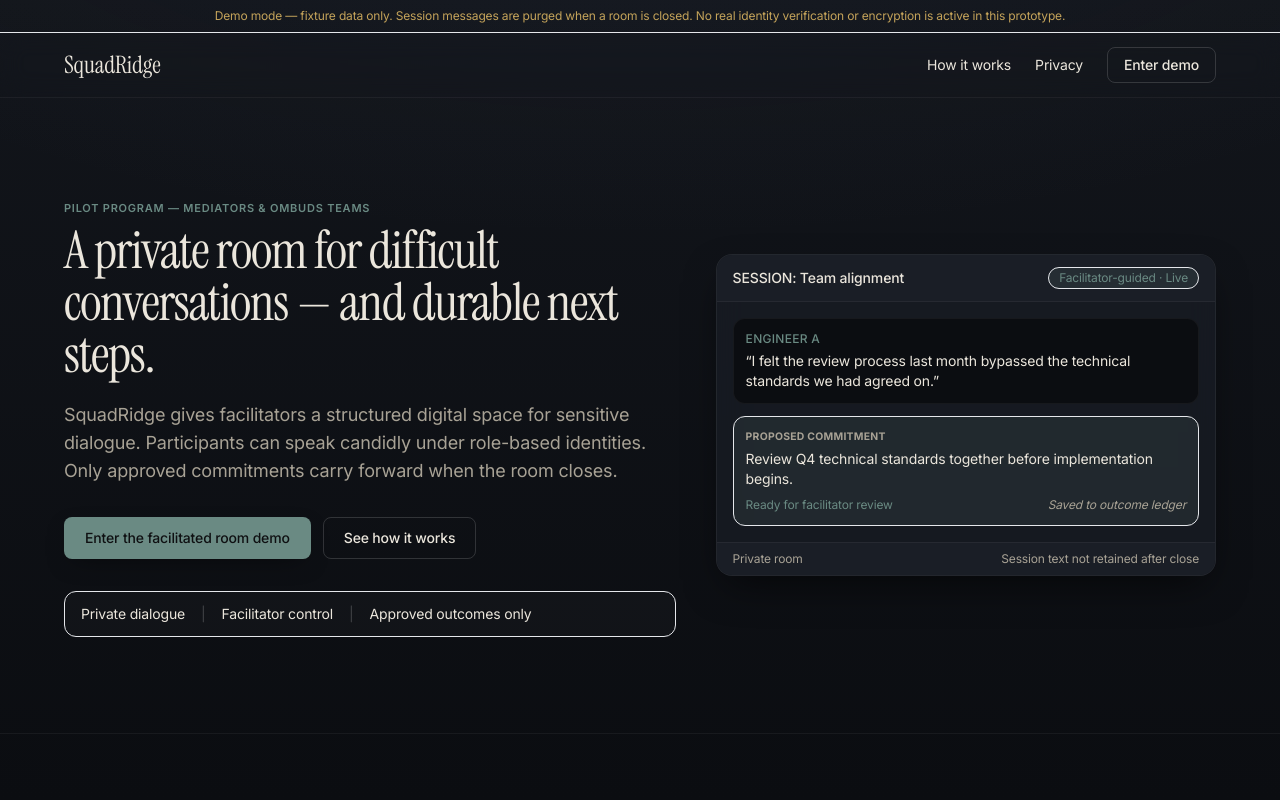
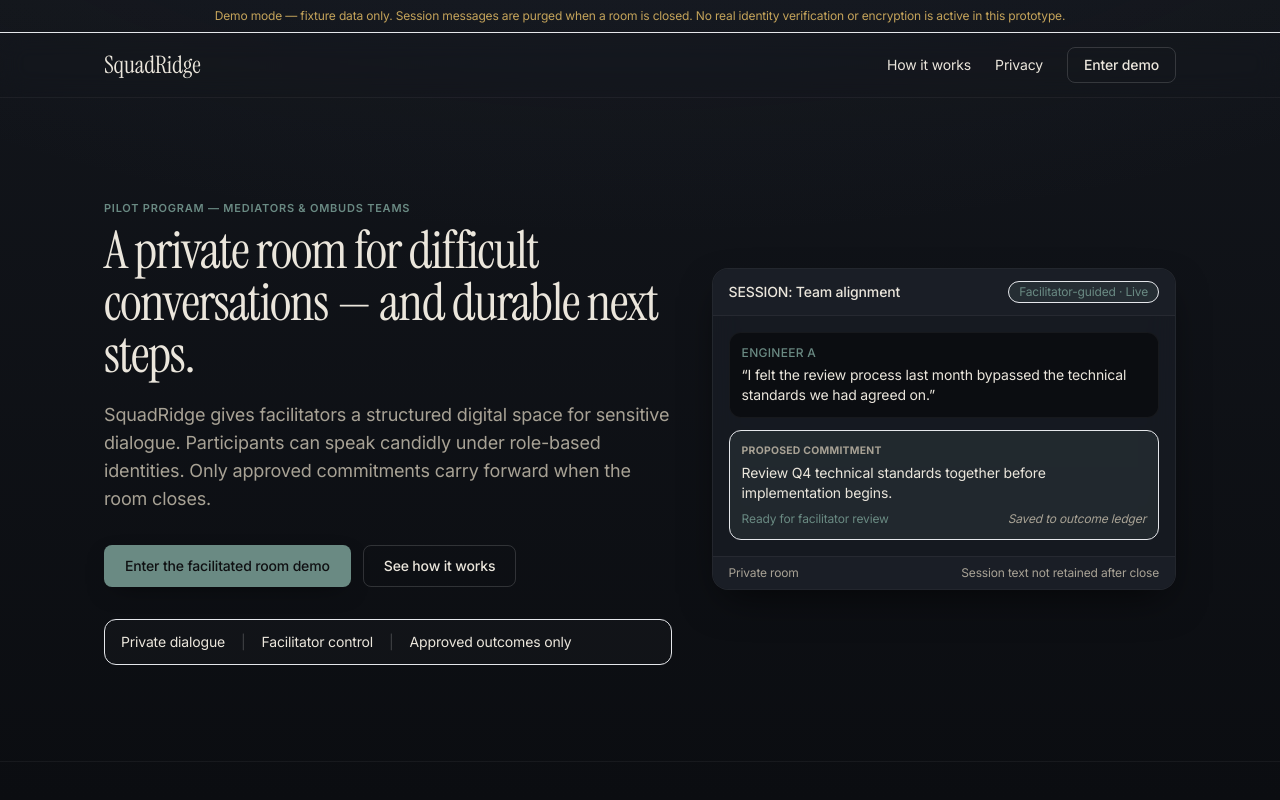
Before and after one commit to brasseaux93-web/SquadRidge, a Next.js app: page / in a window 1280 px wide. Shown: the top 800 px of the page. Built offline with nearby package versions, Linux system fonts and the light colour scheme; a web font is replaced by a local one.

Commit message:
design: map Tailwind theme to Civic-grade confidentiality tokens

```diff
--- a/tailwind.config.ts
+++ b/tailwind.config.ts
@@ -9,27 +9,52 @@
   theme: {
     extend: {
       colors: {
-        deep: "var(--bg-deep)",
-        surface: "var(--bg-surface)",
-        elevated: "var(--bg-elevated)",
+        canvas: "var(--canvas)",
+        surface: "var(--surface)",
+        raised: "var(--surface-raised)",
+        deep: "var(--canvas)",
+        elevated: "var(--surface-raised)",
         accent: {
-          DEFAULT: "var(--accent)",
+          DEFAULT: "var(--signal-active)",
           hover: "var(--accent-hover)",
-          muted: "var(--accent-muted)",
+          muted: "var(--signal-active-muted)",
         },
         ink: {
-          DEFAULT: "var(--text-primary)",
-          muted: "var(--text-muted)",
-          inverse: "var(--text-inverse)",
+          DEFAULT: "var(--ink)",
+          secondary: "var(--ink-secondary)",
+          muted: "var(--ink-secondary)",
+          quiet: "var(--ink-quiet)",
+          inverse: "var(--ink-inverse)",
         },
-        danger: "var(--danger)",
-        warning: "var(--warning)",
-        success: "var(--success)",
+        private: {
+          DEFAULT: "var(--signal-private)",
+          muted: "var(--signal-private-muted)",
+        },
+        progress: {
+          DEFAULT: "var(--signal-progress)",
+          muted: "var(--signal-progress-muted)",
+        },
+        attention: {
+          DEFAULT: "var(--signal-attention)",
+          muted: "var(--signal-attention-muted)",
+        },
+        critical: {
+          DEFAULT: "var(--signal-critical)",
+          muted: "var(--signal-critical-muted)",
+        },
+        consented: {
+          DEFAULT: "var(--signal-consented)",
+          muted: "var(--signal-consented-muted)",
+        },
+        danger: "var(--signal-critical)",
+        warning: "var(--signal-attention)",
+        success: "var(--signal-progress)",
       },
       fontFamily: {
-        serif: ["var(--font-serif)", "Georgia", "serif"],
+        display: ["var(--font-display)", "Georgia", "serif"],
+        serif: ["var(--font-display)", "Georgia", "serif"],
         sans: ["var(--font-sans)", "system-ui", "sans-serif"],
-        mono: ["ui-monospace", "SFMono-Regular", "monospace"],
+        mono: ["var(--font-mono)", "ui-monospace", "monospace"],
       },
       borderRadius: {
         sm: "var(--radius-sm)",
@@ -43,11 +68,17 @@
         focus: "var(--shadow-focus)",
       },
       maxWidth: {
-        container: "1200px",
-        prose: "65ch",
+        container: "1120px",
+        prose: "62ch",
       },
       transitionTimingFunction: {
-        out: "cubic-bezier(0.16, 1, 0.3, 1)",
+        out: "var(--ease-out)",
+      },
+      transitionDuration: {
+        instant: "var(--duration-instant)",
+        short: "var(--duration-short)",
+        medium: "var(--duration-medium)",
+        deliberate: "var(--duration-deliberate)",
       },
     },
   },
```
